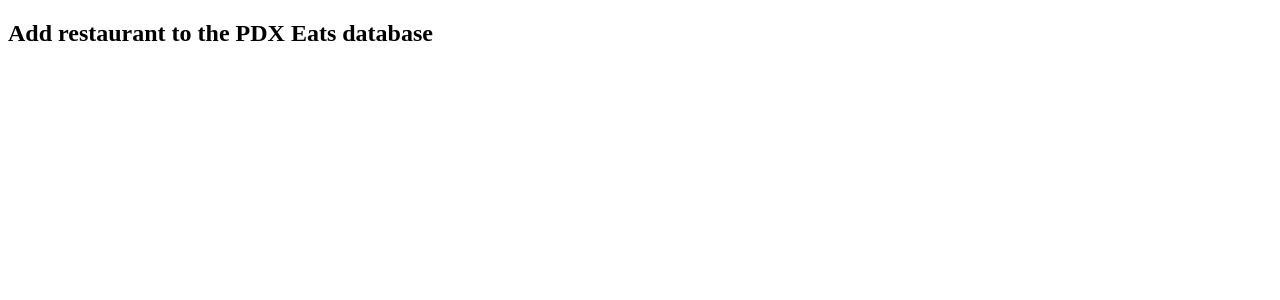
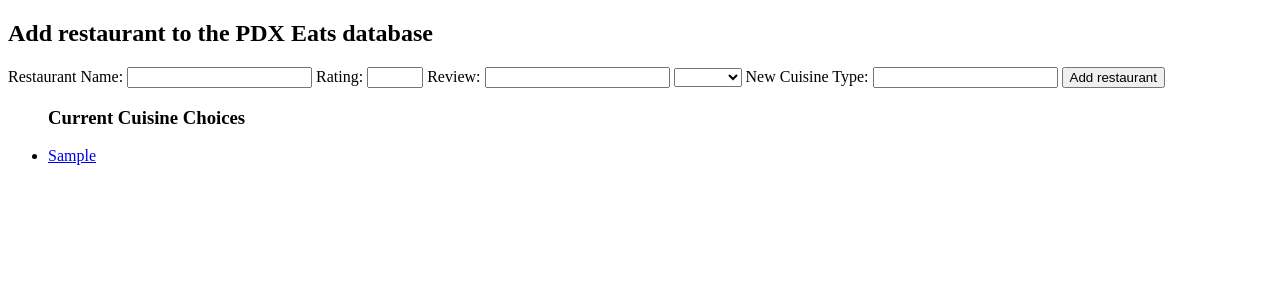
Before and after one commit to Xesme/best-restaurants, a PHP site: template views/index.html.twig in a window 1280 px wide. Shown: the top 300 px of the page. Run offline with PHP 8.4, Linux system fonts and the light colour scheme; the template is opened without the code that fills it: most values are stand-ins (such as "Sample title", 1, 10 or a date in 2020); some libraries are stand-ins or nearby versions.

Commit message:
end-of-day commit, debugging cuisine.getId in index.html.twig

```diff
--- a/views/index.html.twig
+++ b/views/index.html.twig
@@ -6,6 +6,38 @@
     </head>
     <body>
         <h2>Add restaurant to the PDX Eats database</h2>
-        <label></label>
+
+        <form action='/add-restaurant' method='post'>
+            <label for='restaurant_name'>Restaurant Name: </label>
+            <input type='text' name='restaurant_name'>
+
+            <label for='rating'>Rating: </label>
+            <input type='number' name='rating' max='10' min='1'>
+
+            <label for='review'>Review: </label>
+            <input type='text' name='review'>
+
+            {% if cuisines is not empty %}
+                <select name='cuisine_id'>
+                    <option></option>
+                    {% for cuisine in cuisines %}
+                        <option value = '{{ cuisine.getId }}' >{{ cuisine.getType }}</option>
+                    {% endfor %}
+                </select>
+            {% endif %}
+            <label for='cuisine_type'>New Cuisine Type: </label>
+            <input name='cuisine_type' type='text'>
+
+            <button type='submit'>Add restaurant</button>
+        </form>
+
+        {% if cuisines is not empty %}
+            <ul>
+            <h3>Current Cuisine Choices</h3>
+                {% for cuisine in cuisines %}
+                    <li><a href='/cuisines/{{ cuisine.getId }}'> {{ cuisine.getType }}</a></li>
+                {% endfor %}
+            </ul>
+        {% endif %}
     </body>
 </html>
```
Also changed, not shown: apps/app.php (+24 -1 lines), src/Restaurant.php (+15 -1 lines), views/cuisines.html.twig (+17 -0 lines).
